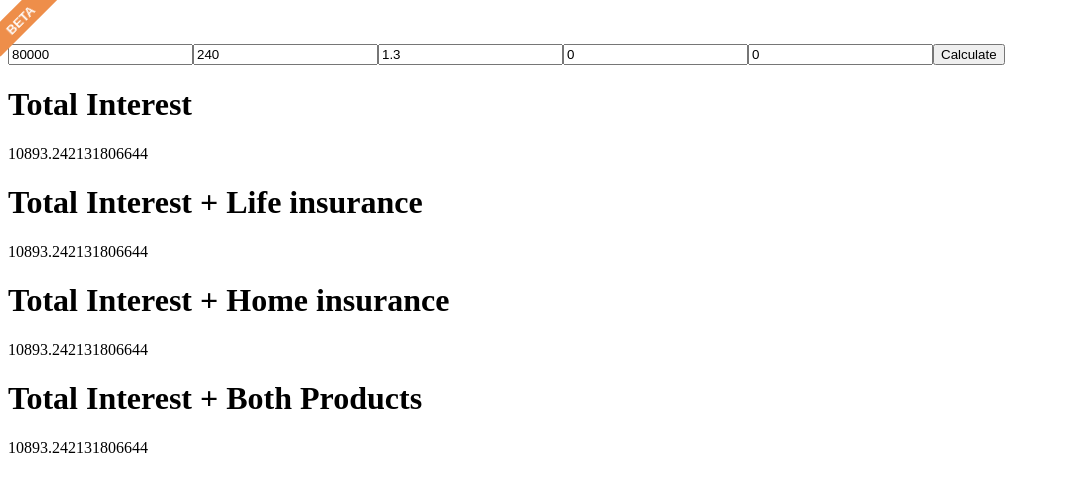
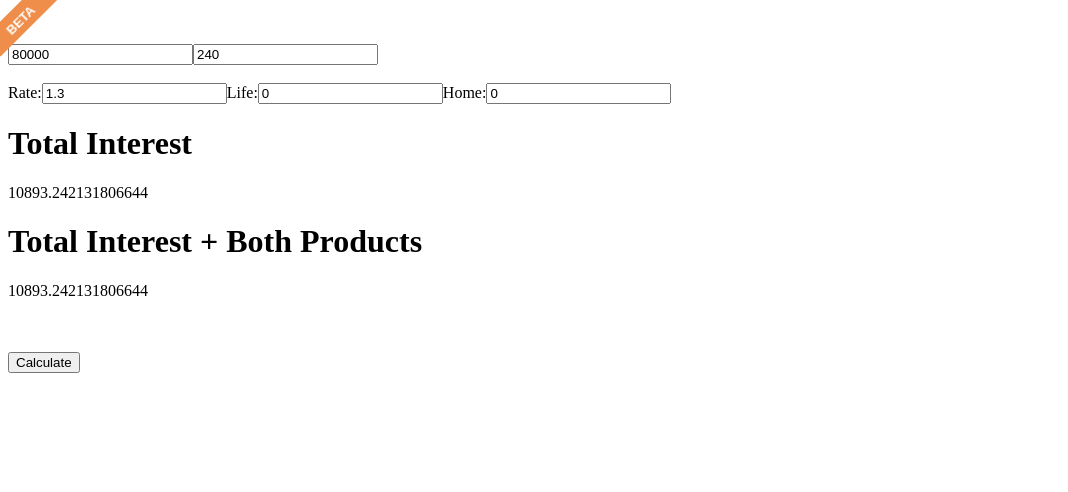
Before and after one commit to Xuaps/hipo, a React app in the folder app/: page / in a window 1280 px wide. Both pictures are taken after a click on the button "Calculate". Shown: the top 492 px of the page, without its empty margins (0-1068 px from the left). Built offline with nearby package versions, Linux system fonts and the light colour scheme.

Commit message:
Extract Conditions component

```diff
--- a/app/src/components/App.tsx
+++ b/app/src/components/App.tsx
@@ -1,38 +1,12 @@
 import React, { useState } from 'react';
-import {
-  calculateTotalInterest,
-  loadAmortizationTable,
-  Payment,
-} from '../model/amortization';
-import {
-  ProductsPriceOverTime,
-  loadProductsPriceOverTime,
-} from '../model/product';
+import Conditions from './Conditions';
 
 const App = () => {
   const [data, setData] = useState({
     amount: 80000,
     months: 240,
-    rate: 1.3,
-    products_price_by_month: { life: 0, home: 0 },
+    conditions: 1,
   });
-  const [amortizationTable, setAmortizationTable] = useState<Payment[]>([]);
-  const [productsTable, setProductsTable] = useState<ProductsPriceOverTime>({
-    life: [],
-    home: [],
-  });
-
-  const onCalculate = async () => {
-    const { amount, months, rate, products_price_by_month } = data;
-    const amortizationTable = loadAmortizationTable(amount, rate, months);
-    const productsTable = loadProductsPriceOverTime(
-      months,
-      products_price_by_month,
-    );
-
-    setAmortizationTable(amortizationTable);
-    setProductsTable(productsTable);
-  };
 
   return (
     <div>
@@ -50,76 +24,14 @@ const App = () => {
         value={data.months}
         onChange={(e) => setData({ ...data, months: parseInt(e.target.value) })}
       />
-      <input
-        step="any"
-        type="number"
-        name="rate"
-        value={data.rate}
-        onChange={(e) => setData({ ...data, rate: parseFloat(e.target.value) })}
-      />
-      <input
-        step="any"
-        type="number"
-        name="life"
-        value={data.products_price_by_month.life}
-        onChange={(e) =>
-          setData({
-            ...data,
-            products_price_by_month: {
-              ...data.products_price_by_month,
-              life: parseFloat(e.target.value),
-            },
-          })
-        }
-      />
-      <input
-        step="any"
-        type="number"
-        name="home"
-        value={data.products_price_by_month.home}
-        onChange={(e) =>
-          setData({
-            ...data,
-            products_price_by_month: {
-              ...data.products_price_by_month,
-              home: parseFloat(e.target.value),
-            },
-          })
-        }
-      />
-      <button onClick={onCalculate}> Calculate </button>
-      {amortizationTable.length > 0 && (
-        <>
-          <div data-testid="total-interest">
-            <h1>Total Interest</h1>
-            <p>{calculateTotalInterest(amortizationTable)}</p>
-          </div>
-          <div data-testid="total-interest-life">
-            <h1>Total Interest + Life insurance</h1>
-            <p>
-              {calculateTotalInterest(amortizationTable) +
-                productsTable['life'][productsTable['life'].length - 1]}
-            </p>
-          </div>
-          <div data-testid="total-interest-home">
-            <h1>Total Interest + Home insurance</h1>
-            <p>
-              {calculateTotalInterest(amortizationTable) +
-                productsTable['home'][productsTable['home'].length - 1]}
-            </p>
-          </div>
-          <div data-testid="total-interest-all">
-            <h1>Total Interest + Both Products</h1>
-            <p>
-              {calculateTotalInterest(amortizationTable) +
-                productsTable['life'][productsTable['life'].length - 1] +
-                productsTable['home'][productsTable['home'].length - 1]}
-            </p>
-          </div>
-        </>
-      )}
+      <br />
+      <br />
+      {range(data.conditions).map((i) => (
+        <Conditions key={i} months={data.months} amount={data.amount} />
+      ))}
     </div>
   );
 };
 
+const range = (n: number) => Array.from({ length: n }, (_, i) => i);
 export default App;
--- /dev/null
+++ b/app/src/components/Conditions.tsx
@@ -0,0 +1,102 @@
+import React, { useState } from 'react';
+import {
+  calculateTotalInterest,
+  loadAmortizationTable,
+  Payment,
+} from '../model/amortization';
+import {
+  loadProductsPriceOverTime,
+  ProductsPriceOverTime,
+} from '../model/product';
+
+const Conditions = ({ amount, months }: { amount: number; months: number }) => {
+  const [data, setData] = useState({
+    rate: 1.3,
+    products_price_by_month: { life: 0, home: 0 },
+  });
+  const [amortizationTable, setAmortizationTable] = useState<Payment[]>([]);
+  const [productsTable, setProductsTable] = useState<ProductsPriceOverTime>({
+    life: [],
+    home: [],
+  });
+
+  const onCalculate = async () => {
+    const { rate, products_price_by_month } = data;
+    const amortizationTable = loadAmortizationTable(amount, rate, months);
+    const productsTable = loadProductsPriceOverTime(
+      months,
+      products_price_by_month,
+    );
+
+    setAmortizationTable(amortizationTable);
+    setProductsTable(productsTable);
+  };
+
+  return (
+    <>
+      Rate:
+      <input
+        step="any"
+        type="number"
+        name="rate"
+        value={data.rate}
+        onChange={(e) => setData({ ...data, rate: parseFloat(e.target.value) })}
+      />
+      Life:
+      <input
+        step="any"
+        type="number"
+        name="life"
+        value={data.products_price_by_month.life}
+        onChange={(e) =>
+          setData({
+            ...data,
+            products_price_by_month: {
+              ...data.products_price_by_month,
+              life: parseFloat(e.target.value),
+            },
+          })
+        }
+      />
+      Home:
+      <input
+        step="any"
+        type="number"
+        name="home"
+        value={data.products_price_by_month.home}
+        onChange={(e) =>
+          setData({
+            ...data,
+            products_price_by_month: {
+              ...data.products_price_by_month,
+              home: parseFloat(e.target.value),
+            },
+          })
+        }
+      />
+      {amortizationTable.length > 0 && (
+        <>
+          <div data-testid="total-interest">
+            <h1>Total Interest</h1>
+            <p>{calculateTotalInterest(amortizationTable)}</p>
+          </div>
+          <div data-testid="total-interest-all">
+            <h1>Total Interest + Both Products</h1>
+            <p>
+              {calculateTotalInterest(amortizationTable) +
+                productsTable['life'][productsTable['life'].length - 1] +
+                productsTable['home'][productsTable['home'].length - 1]}
+            </p>
+          </div>
+        </>
+      )}
+      <br />
+      <br />
+      <button onClick={onCalculate}> Calculate </button>
+      <br />
+      <br />
+    </>
+  );
+};
+
+export default Conditions;
```
Also changed, not shown: 1 other file (tests, documents, lock files or other folders).
